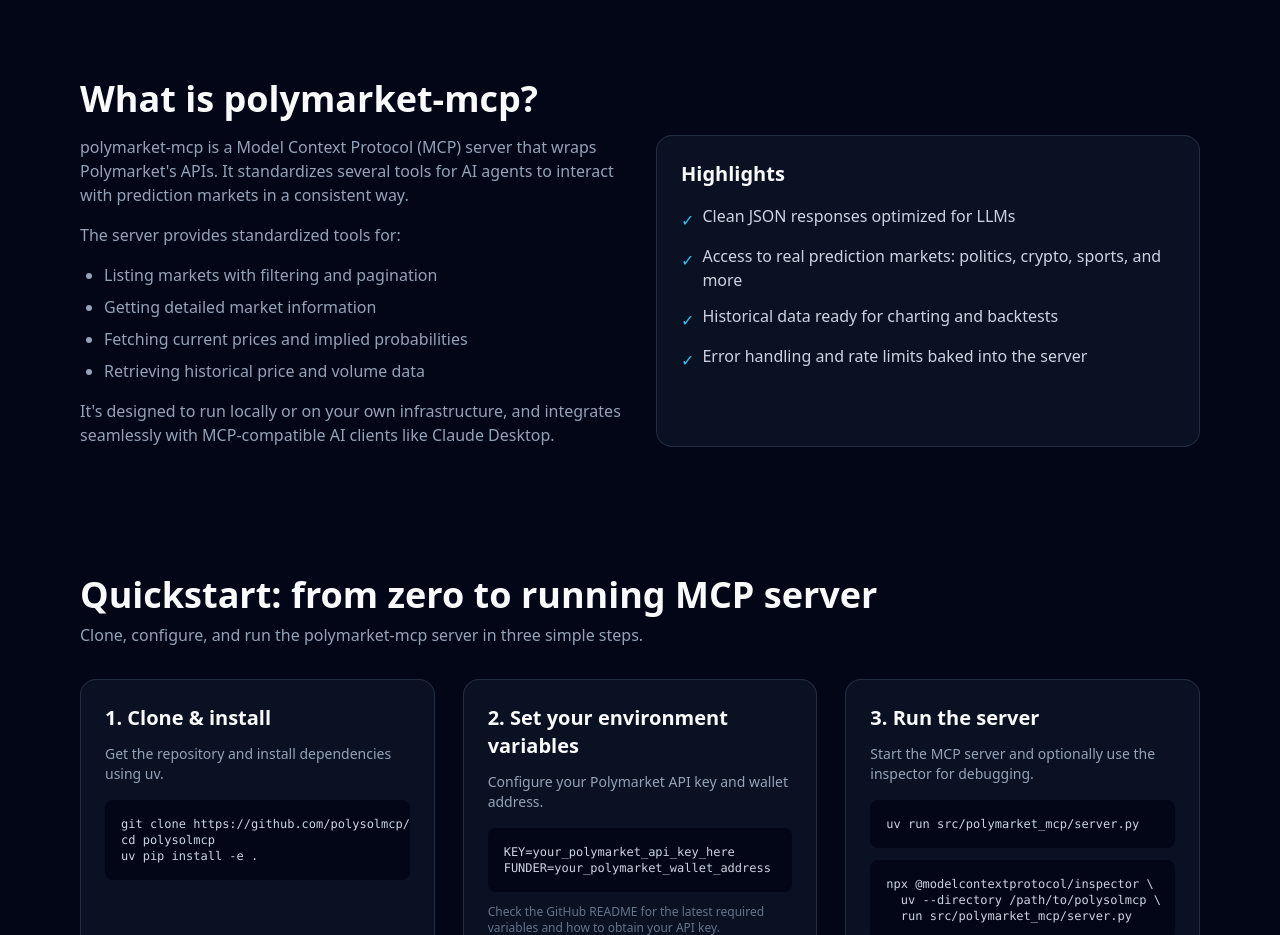
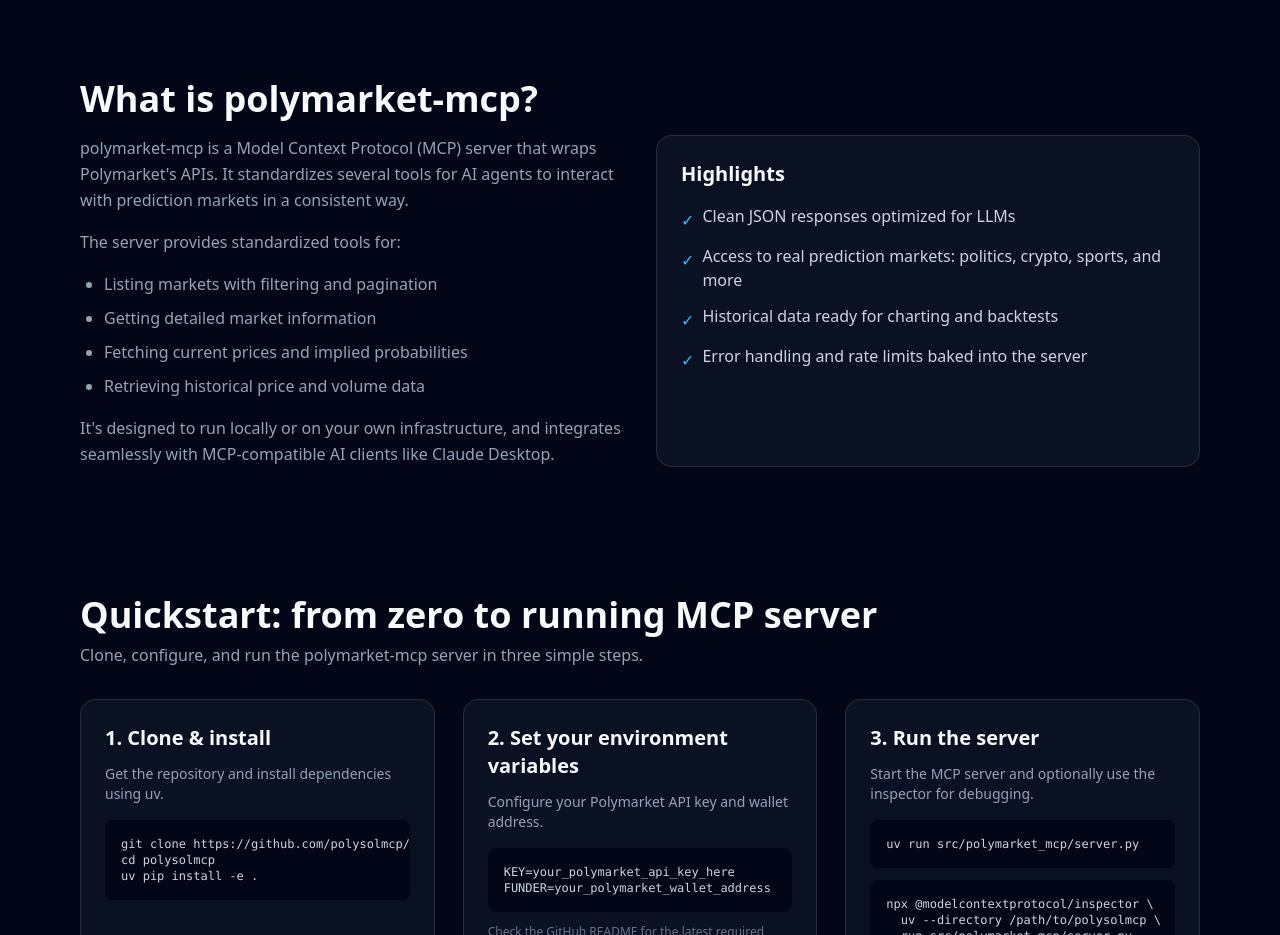
Before and after one commit to polysolmcp/polysolmcp, a Next.js app: page / in a window 1280 px wide. Shown: the part 1000-1935 px from the top of the page. Built offline with nearby package versions, Linux system fonts and the light colour scheme.

Commit message:
style: improve text readability in what is this section

```diff
--- a/src/app/page.tsx
+++ b/src/app/page.tsx
@@ -106,7 +106,7 @@
         <section className="mb-28 md:mb-32">
           <h2 className="mb-4 text-3xl font-bold md:text-4xl">What is polymarket-mcp?</h2>
           <div className="grid gap-8 lg:grid-cols-2">
-            <div className="space-y-4 text-slate-400">
+            <div className="space-y-4 text-slate-400 leading-relaxed">
               <p>
                 polymarket-mcp is a Model Context Protocol (MCP) server that wraps Polymarket&apos;s APIs.
                 It standardizes several tools for AI agents to interact with prediction markets in a consistent way.
```
